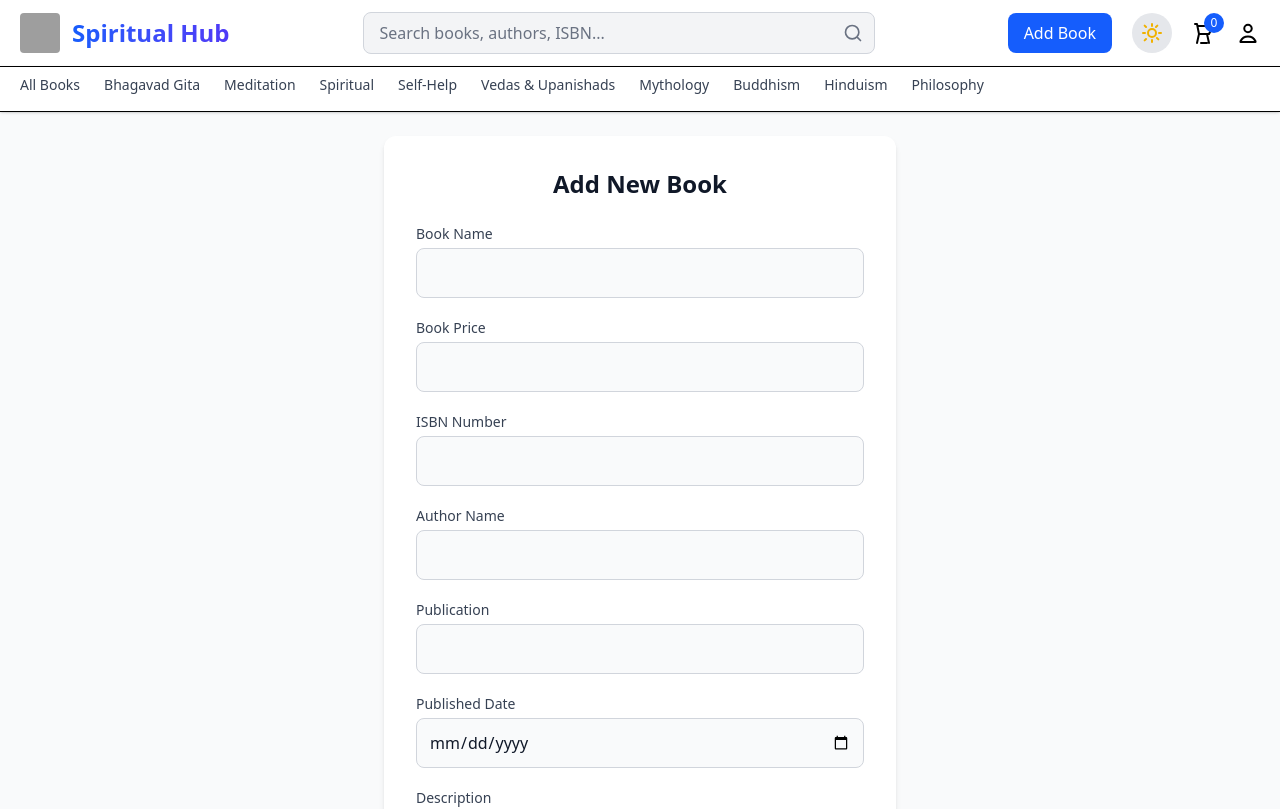
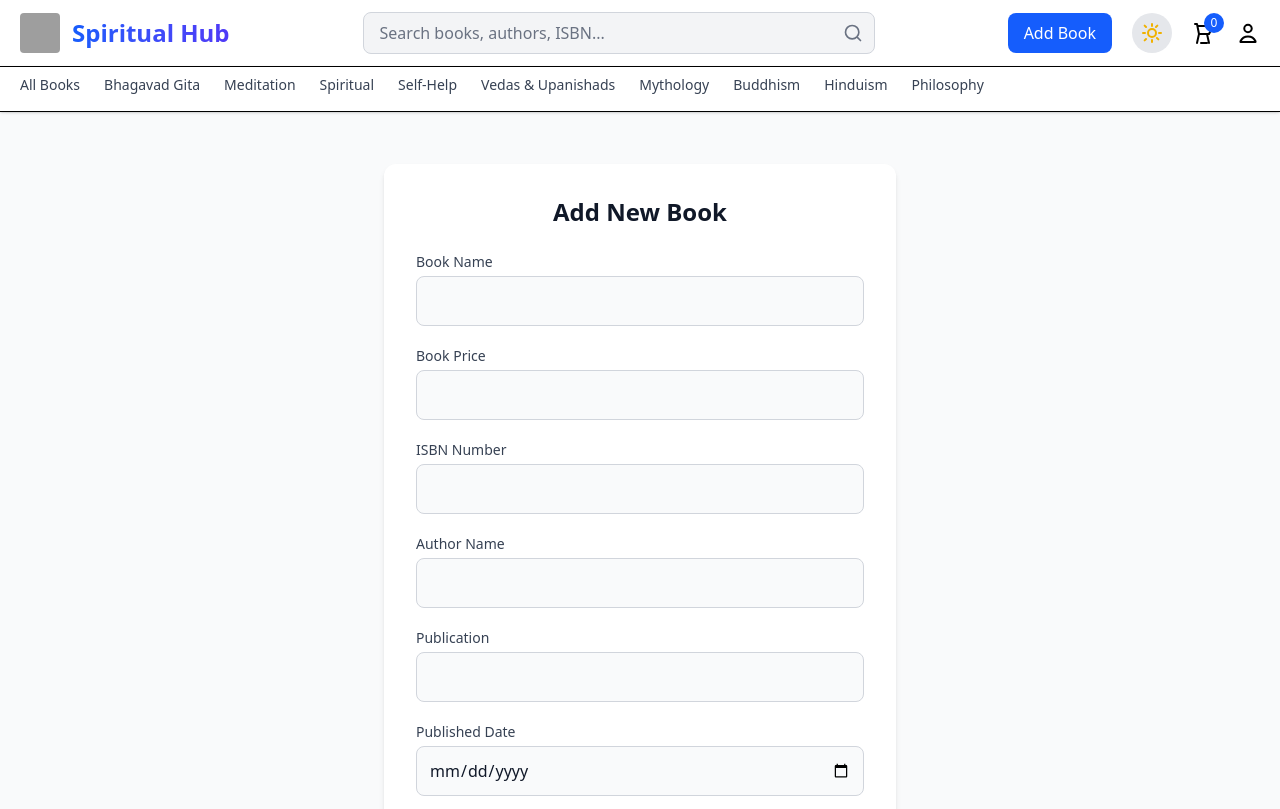
Before and after one commit to samyog7901/MERN2.0_LMS, a React (Vite) app: page /addBook in a window 1280 px wide. Shown: the top 809 px of the page. Built offline with nearby package versions, Linux system fonts and the light colour scheme; grey boxes are pictures that could not be loaded.

Commit message:
UI Improvementss

```diff
--- a/src/pages/addBook/AddBook.jsx
+++ b/src/pages/addBook/AddBook.jsx
@@ -52,7 +52,7 @@ const AddBook = () => {
     <>
       <Navbar />
 
-      <div className="pt-28 min-h-[calc(100vh-20px)] bg-gray-50 dark:bg-gray-900 flex items-start justify-center pb-12">
+      <div className="pt-35 min-h-[calc(100vh-20px)] bg-gray-50 dark:bg-gray-900 flex items-start justify-center pb-12">
       <div className="w-full max-w-lg bg-white dark:bg-gray-800 rounded-xl shadow-md dark:shadow-gray-700 p-8 mt-6 text-gray-900 dark:text-gray-100">
         <h1 className="text-2xl font-bold mb-6 text-center">Add New Book</h1>
 
--- a/src/pages/home/Home.jsx
+++ b/src/pages/home/Home.jsx
@@ -36,7 +36,7 @@ const Home = () => {
       <Navbar />
 
       {/* Prevent navbar overlap */}
-      <div className="pt-28 px-4">
+      <div className="pt-35 px-4">
 
         {/* HERO SECTION */}
         <section>
--- a/src/pages/singleBook/SingleBook.jsx
+++ b/src/pages/singleBook/SingleBook.jsx
@@ -51,7 +51,7 @@ const SingleBook = () => {
   return (
     <>
       <Navbar />
-      <div className="min-h-screen bg-gray-50 dark:bg-gray-900  text-gray-900 dark:text-gray-100  pt-28 pb-16 px-4 transition-colors duration-300">
+      <div className="min-h-screen bg-gray-50 dark:bg-gray-900  text-gray-900 dark:text-gray-100  pt-35 pb-16 px-4 transition-colors duration-300">
         <div className="max-w-6xl mx-auto">
 
           {/* Breadcrumb */}
```
